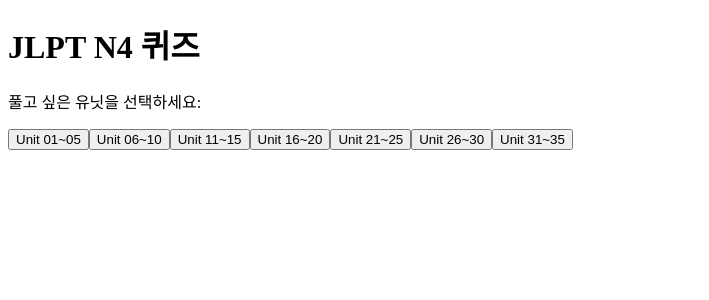
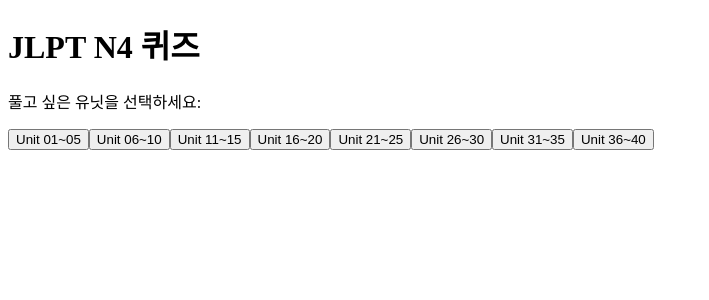
Before and after one commit to kyomusyugi/JLPT_N4, a Next.js app: page / in a window 1280 px wide. Shown: the top 300 px of the page, without its empty margins (0-709 px from the left). Built offline with nearby package versions, Linux system fonts and the light colour scheme.

Commit message:
Update page.tsx

```diff
--- a/app/page.tsx
+++ b/app/page.tsx
@@ -8,6 +8,7 @@
 import { words_21_25 } from "@/lib/words_21_25";
 import { words_26_30 } from "@/lib/words_26_30";
 import { words_31_35 } from "@/lib/words_31_35";
+import { words_36_40 } from "@/lib/words_36_40";
 import QuizPage from "@/components/quizpage";
 
 const units = {
@@ -18,6 +19,7 @@
   "Unit 21~25": words_21_25,
   "Unit 26~30": words_26_30,
   "Unit 31~35": words_31_35,
+  "Unit 36~40": words_36_40,
 };
 
 export default function HomePage() {
```
